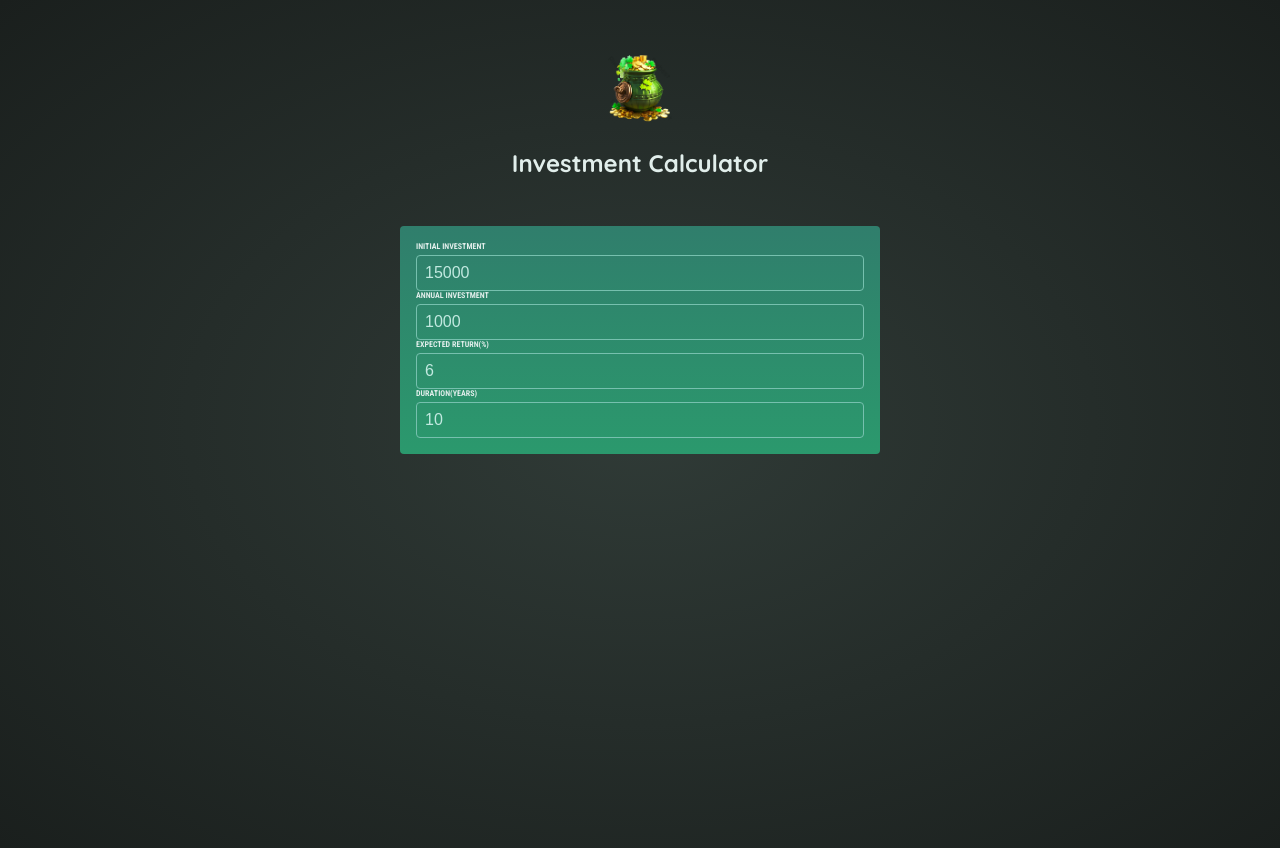
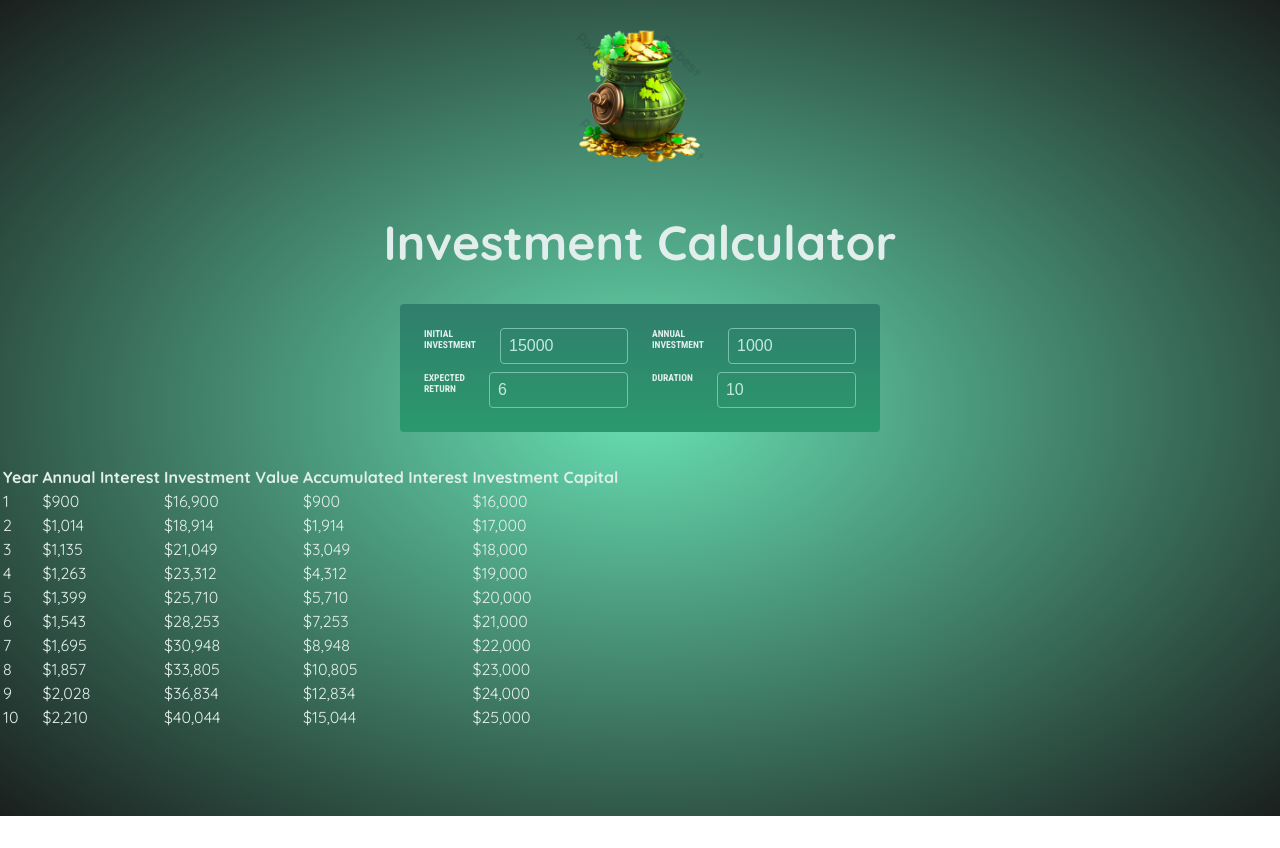
Before and after one commit to sakuraAK/react, a React (Vite) app: page / in a window 1280 px wide. After the commit the page ends 816 px from the top, so only its background shows below. Built offline with nearby package versions, Linux system fonts and the light colour scheme.

Commit message:
Investment Calculator

```diff
--- a/src/InvestCalcApp.jsx
+++ b/src/InvestCalcApp.jsx
@@ -1,12 +1,30 @@
 import Header from "./components/investment-calculator/Header/Header.jsx";
 import UserInput from "./components/investment-calculator/UserInput/UserInput.jsx";
-
+import Results from "./components/investment-calculator/Results/Results.jsx";
+import { useState } from "react";
+import { calculateInvestmentResults } from "./utils/investement.js";
 
 export default function InvestCalcApp() {
+
+    const [userInput, updateUserInput] = useState({
+        initialInvestment: 15000,
+        annualInvestment: 1000,
+        expectedReturn: 6,
+        duration: 10
+    });
+
+    function onInputChange(event, fieldName) {
+        let val = event.target.value;
+        updateUserInput({...userInput,
+            [fieldName]: +val});
+
+    }
+
     return (
         <>
             <Header/>
-            <UserInput/>
+            <UserInput userInput={userInput} onInputChange={onInputChange}/>
+            <Results results={calculateInvestmentResults(userInput)}/>
         </>
     );
 }
--- /dev/null
+++ b/src/components/investment-calculator/Results/Results.jsx
@@ -0,0 +1,34 @@
+import { formatter } from "../../../utils/investement";
+
+export default function Results({results}) {
+
+    const initialInvestment = results[0].valueEndOfYear - results[0].interest - results[0].annualInvestment;
+
+    return (
+        <table id="results">
+            <thead>
+                <tr>
+                    <th>Year</th>
+                    <th>Annual Interest</th>
+                    <th>Investment Value</th>
+                    <th>Accumulated Interest</th>
+                    <th>Investment Capital</th>
+                </tr>
+
+            </thead>
+            <tbody>
+                { results.map(result => {
+                    const accumInterest = result.valueEndOfYear - result.year * result.annualInvestment - initialInvestment;
+                    const investmentCapital = result.valueEndOfYear - accumInterest;
+                    return <tr key={result.year}>
+                        <td>{result.year}</td>
+                        <td>{formatter.format(result.interest)}</td>
+                        <td>{formatter.format(result.valueEndOfYear)}</td>
+                        <td>{formatter.format(accumInterest)}</td>
+                        <td>{formatter.format(investmentCapital)}</td>
+                    </tr>
+                })}
+            </tbody>
+        </table>
+    );
+}
--- a/src/components/investment-calculator/UserInput/UserInput.jsx
+++ b/src/components/investment-calculator/UserInput/UserInput.jsx
@@ -1,26 +1,35 @@
-import { useState } from "react";
 
-export default function UserInput() {
 
-    const [userInput, updateUserInput] = useState({
-        initialInvestment: 15000,
-        annualInvestment: 1000,
-        expectedReturn: 6,
-        duration: 10
-    });
-
+export default function UserInput({userInput, onInputChange}) {
     return (
         <>
         <section id="user-input">
-            <div>
+            <div className="input-group">
                 <label>Initial Investment</label>
-                <input type="number" required value={userInput.initialInvestment}/>
+                <input
+                type="number"
+                onChange={(event) => onInputChange(event, "initialInvestment")}
+                required value={userInput.initialInvestment}/>
+
                 <label>Annual Investment</label>
-                <input type="number" required value={userInput.annualInvestment}/>
-                <label>Expected Return(%)</label>
-                <input type="number" required value={userInput.expectedReturn}/>
-                <label>Duration(years)</label>
-                <input type="number" required value={userInput.duration}/>
+                <input
+                type="number"
+                onChange={(event) => onInputChange(event, "annualInvestment")}
+                required value={userInput.annualInvestment}/>
+            </div>
+
+            <div className="input-group">
+                <label>Expected Return</label>
+                <input
+                type="number"
+                onChange={(event) => onInputChange(event, "expectedReturn")}
+                required value={userInput.expectedReturn}/>
+
+                <label>Duration</label>
+                <input
+                type="number"
+                onChange={(event) => onInputChange(event, "duration")}
+                required value={userInput.duration}/>
             </div>
         </section>
         </>
--- a/src/investment-calc.css
+++ b/src/investment-calc.css
@@ -9,26 +9,26 @@ body {
   font-family: 'Quicksand', sans-serif;
   -webkit-font-smoothing: antialiased;
   -moz-osx-font-smoothing: grayscale;
-  background: radial-gradient(#303b37, #1a1f1d);
+  background: radial-gradient(#67dfb3, #1a1f1d);
   color: #e1eeeb;
   min-height: 100vh;
 }
 
 #header {
   text-align: center;
-  margin: 3rem auto;
+  margin: 1rem auto;
 }
 
 
 #header img {
-  width: 5rem;
-  height: 5rem;
+  width: 10rem;
+  height: 10rem;
   object-fit: contain;
   background-color: transparent;
 }
 
 #header h1 {
-  font-size: 1.5rem;
+  font-size: 3rem;
 }
 
 #user-input {
@@ -43,19 +43,20 @@ body {
   display: flex;
   justify-content: space-evenly;
   gap: 1.5rem;
+  margin: 0.5rem;
 }
 
 #user-input label {
   display: block;
   margin-bottom: 0.25rem;
   font-family: 'Roboto Condensed', sans-serif;
-  font-size: 0.5rem;
+  font-size: 0.6rem;
   font-weight: bold;
   text-transform: uppercase;
 }
 
 #user-input input {
-  width: 100%;
+  width: 70%;
   padding: 0.5rem;
   border: 1px solid #76c0ae;
   border-radius: 0.25rem;
```
